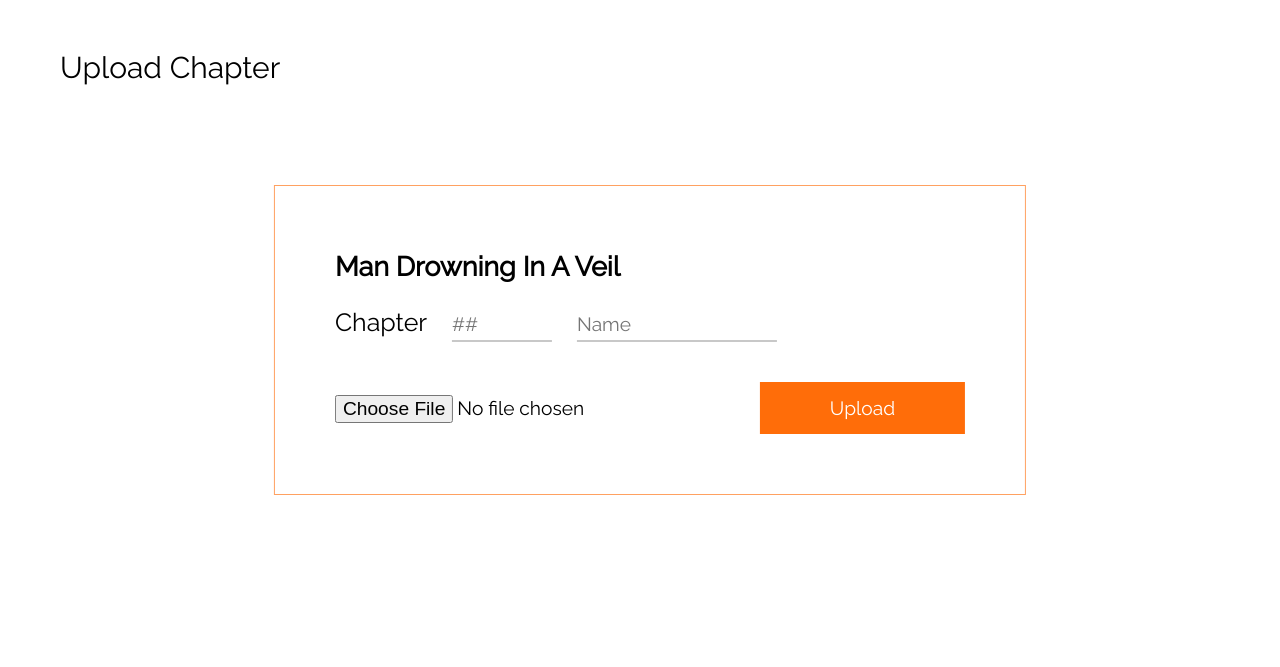
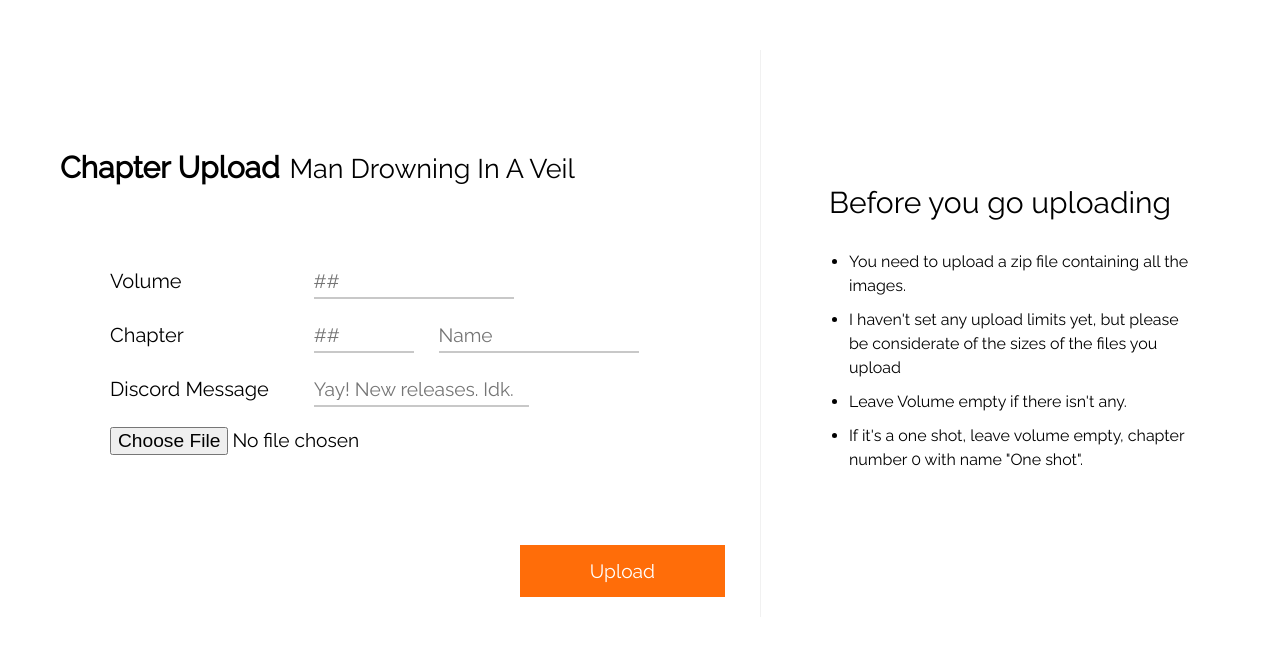
Before and after one commit to Unnatmalkoti/FireSyndicate, a Django app: page /comics/7/chapter/create/ in a window 1280 px wide. Shown: the part 139-806 px from the top of the page. Before the commit the page ends 634 px from the top, so only its background shows below. Run offline with Django 3.2, Linux system fonts and the light colour scheme; a user stored in the database is signed in; data comes from the database, SQL or seed files in the repository; both versions use the stored data as it was after the commit; some libraries are stand-ins or nearby versions.

Commit message:
Updated Chapter Create Screen, added customized discord ping, added volume to Chapters

```diff
--- a/BackgorundService/sendNotif.py
+++ b/BackgorundService/sendNotif.py
@@ -1,6 +1,6 @@
 from discord_webhook import DiscordWebhook, DiscordEmbed
-def send(chapter):
-    webhook = DiscordWebhook(content="<@&595718631984332811>", url='https://discordapp.com/api/webhooks/595905581181698048/qfdi8ZyuuvokzcXThH4JC7iO6_0q4dEhU5MXaM2Yfl56nGiRYOYC66QukxB7gCykhEF6')
+def send(chapter, discord_message):
+    webhook = DiscordWebhook(content="<@&{role_id}> {message}".format(role_id = chapter.comic.discord_role_id, message=discord_message), url='https://discordapp.com/api/webhooks/595905581181698048/qfdi8ZyuuvokzcXThH4JC7iO6_0q4dEhU5MXaM2Yfl56nGiRYOYC66QukxB7gCykhEF6')
     webhook.execute()
 
     domainName = "http://firesyndicate.tk"
--- a/comics/forms.py
+++ b/comics/forms.py
@@ -10,7 +10,9 @@ class ChapterCreateForm(forms.ModelForm):
 
 	class Meta():
 		model = Chapter
-		fields= ["number", "name","comic"]
+		fields= ["number", "name","comic","volume", "discord_message"]
+
+	discord_message = forms.CharField()
 
 class ChapterImagesForm(forms.Form):
 	def __init__(self, *args, **kwargs):
@@ -20,7 +22,6 @@ class ChapterImagesForm(forms.Form):
 		super(ChapterImagesForm, self).__init__(*args, **kwargs)  # and carry on to init the form
 
 	def clean(self):
-
 		for image in self.images:
 			try:
 				im = Image.open(image)
@@ -53,13 +54,14 @@ class ChapterZipForm(forms.Form):
 					image.verify()
 				except:
 					valid = False
-					raise forms.ValidationError(_("Zip should have only images"))
-			return True
+					self.add_error("zip",forms.ValidationError("Zip should have only images"))
+			return valid
 		except :
-			raise forms.ValidationError(_("Upload valid Zip file"))
+			self.add_error("zip",forms.ValidationError("Upload valid Zip file"))
+			return False
 
 
 class ComicCreateForm(forms.ModelForm):
 	class Meta():
 		model = Comic
-		fields= ["title","author","artist", "description", "cover", "status", "default_display_style","tags"]
+		fields= ["title","author","artist", "description", "cover", "status", "default_display_style","tags","discord_role_id"]
--- a/comics/models.py
+++ b/comics/models.py
@@ -18,17 +18,22 @@ class Tag(models.Model):
 class Comic(models.Model):
 
 	display_choices= [("M","Manga Style",), ("W","Webtoon Style")]
-	status_choices = [("W","Working"), ( "H", "On Hold"), ("D", "Dropped"),("I", "Inactive")]
+	status_choices = [("W","Working"),( "H", "On Hold"), ("D", "Dropped"),("I", "Inactive"),("C","Completed")]
 
 	title 					= models.CharField(max_length = 120)
 	author					= models.CharField(max_length = 120)
 	artist					= models.CharField(max_length = 120)
 	description				= models.TextField()
+	cover 					= models.ImageField(upload_to="covers/")
+
 	default_display_style	= models.CharField(choices=display_choices, default="W", max_length=1)
 	tags					= models.ManyToManyField(Tag, verbose_name="Tags", blank=True)
-	cover 					= models.ImageField(upload_to="covers/")
+	discord_role_id			= models.CharField("Discord Role Id", max_length=40)
 	status					= models.CharField(choices=status_choices, default="W",max_length=1)
+
+
 	views_cnt				= models.PositiveIntegerField(default = 0)
+
 
 	def __str__(self):
 		return "{title}".format(title = self.title)
@@ -52,6 +57,8 @@ class Comic(models.Model):
 class Chapter(models.Model):
 	number 			= models.DecimalField(max_digits = 10,  decimal_places = 2)
 	name			= models.CharField(max_length = 120, blank = True, null = True)
+	volume			= models.DecimalField(max_digits=3, decimal_places=1, blank = True, null = True)
+
 	views_cnt		= models.PositiveIntegerField(default = 0, null = False)
 	updated_at 		= models.DateTimeField(auto_now=True)
 	created_at 		= models.DateTimeField(auto_now_add=True)
--- a/comics/templates/comics/chapter_create.html
+++ b/comics/templates/comics/chapter_create.html
@@ -9,24 +9,43 @@
 
 {%block content%}
 <section>
-<div class="section-heading">Upload Chapter</div>
+	<div class="section-heading"><strong>Chapter Upload</strong><span id="comic-title"></span></div>
 	<form class ="upload-form"method="POST" enctype= "multipart/form-data"> {% csrf_token %}
 		{{form.non_field_errors}}
 		{{file_form.non_field_errors}}
 		{%render_field form.comic id="comic-combo-box"%}
-	<p id="comic-title"></p>
+		{{form.volume.errors}}
+		<label for="vol-number"><span>Volume<span></label>
+		{% render_field form.volume id="vol-number" placeholder="##"%}
+		<br>
 		<span>Chapter</span>
 		{{form.number.errors}}
 		{% render_field form.number id="ch-number" placeholder="##"%}
 		{{form.name.errors}}
 		{% render_field form.name id="ch-name" placeholder="Name"%}
 		<br>
+		{{form.discord_message.errors}}
+		<label for="discord-message"><span>Discord Message<span></label>
+		{%render_field form.discord_message id="discord-message" placeholder="Yay! New releases. Idk."%}
+		<br>
 		{{file_form.zip.errors}}
 		{% render_field file_form.zip id="zip"%}
 
 		<input type="submit" class="button primary-btn" value="Upload">
 	</form>
-<section>
+</section>
+<section class="right-section">
+<div>
+	<div class="section-heading">Before you go uploading</div>
+	<ul class="guide-ul">
+		<li>You need to upload a zip file containing all the images.</li>
+		<li>I haven't set any upload limits yet, but please be considerate of the sizes of the files you upload</li>
+		<li>Leave Volume empty if there isn't any.</li>
+		<li>If it's a one shot, leave volume empty, chapter number 0 with name "One shot".</li>
+	</ul>
+<div>
+
+</section>
 <script>
 	var comboBox =document.querySelector("#comic-combo-box");
 	var seriesText = comboBox.options[comboBox.selectedIndex].text;
--- a/comics/templates/comics/comic_create.html
+++ b/comics/templates/comics/comic_create.html
@@ -55,6 +55,11 @@
 				</tr>
 
 				<tr class="secondary-fields">
+					<td><label for="role-id">Discord Role Id: </label></td>
+					<td>{%render_field form.discord_role_id id="role-id" placeholder="Role Id"%}{{form.discord_role_id.errors}}</td>
+				</tr>
+
+				<tr class="secondary-fields">
 					<td><label for="desc">Description: </label></td>
 					<td>{%render_field form.description id="desc" class="desc" placeholder="Description"%}{{form.description.errors}}</td>
 				</tr>
--- a/comics/templates/comics/comic_detail.html
+++ b/comics/templates/comics/comic_detail.html
@@ -46,7 +46,11 @@
 	</table>
 
 	<table class="content-table">
+
+
 	{% for chapter in queryset %}
+		{%if chapter.volume is not None%}{% ifchanged %}
+		<tr><td><h4 class="volume-h4">Volume {{chapter.volume|floatformat}}</h4></td></tr>{% endifchanged %}{%endif%}
 
 		<tr class="table-row" onclick="goto('{{chapter.get_absolute_url}}')">
 		<td class="chapter-title">Chapter {{chapter.number|floatformat}}</a></td>
--- a/comics/templates/comics/comic_list.html
+++ b/comics/templates/comics/comic_list.html
@@ -13,7 +13,7 @@
 <div class= "section-heading">All Comics
 	{%if user.is_authenticated%}
 	<a href="{%url 'comic-create'%}" class="options">
-	<img src="{%static 'assets/plus-symbol.svg'%}" class="icon" alt="Plus icon"> Add Comic<
+	<img src="{%static 'assets/plus-symbol.svg'%}" class="icon" alt="Plus icon"> Add Comicgit
 	</a>
 	{%endif%}
 </div>
--- a/comics/views.py
+++ b/comics/views.py
@@ -57,9 +57,9 @@ def comic_detail_view(request, pk):
 	current_comic = get_object_or_404(Comic, pk =pk)
 	current_comic.views_cnt += 1
 	current_comic.save()
-	queryset = Chapter.objects.filter(comic = current_comic).order_by("-created_at")
+	queryset = Chapter.objects.filter(comic = current_comic).order_by("-volume", "-number")
 
-	context = {
+	context =	{
 	'object_data'	: current_comic,
 	'queryset'		: queryset
 	}
@@ -134,12 +134,13 @@ def chapter_create_view(request, pk):
 		file_form = ChapterZipForm(request.POST or None, request.FILES or None)
 		form = ChapterCreateForm(request.POST or None)
 
-		saved_chapter = saveChapter.save(fileForm = file_form, chapterForm = form, request = request)
-		try:
-			sendNotif.send(saved_chapter)
-		except:
-			pass
-		return redirect("chapter-view",saved_chapter.pk)
+		if file_form.is_valid() and form.is_valid():
+			saved_chapter = saveChapter.save(fileForm = file_form, chapterForm = form, request = request)
+			try:
+				sendNotif.send(saved_chapter, form.cleaned_data['discord_message'])
+			except:
+				pass
+			return redirect("chapter-view",saved_chapter.pk)
 
 	else:
 		form = ChapterCreateForm(initial={'comic': current_comic})
--- a/fire_syndicate/settings/dev.py
+++ b/fire_syndicate/settings/dev.py
@@ -4,7 +4,7 @@ from fire_syndicate.settings.base import *
 
 SECRET_KEY = 'txw!_rv4wd3ftzbi^kv8k86%)9$itfgdfgdfgdfgsdfgse00%=0(1p9p42xo9wv(b5'
 
-
+DEBUG=True
 
 try:
     from fire_syndicate.settings.local import *
--- a/fire_syndicate/settings/production.py
+++ b/fire_syndicate/settings/production.py
@@ -8,9 +8,9 @@ try:
 except:
     pass
 
-DEBUG = False
+DEBUG = True
 
-ALLOWED_HOSTS = ["firesyndicate.tk"]
+ALLOWED_HOSTS = ["firesyndicate.tk","localhost"]
 #CSRF_COOKIE_SECURE = True
 #SESSION_COOKIE_SECURE = True
 STATIC_ROOT = os.path.join( BASE_DIR,"static_cdn")
--- a/static/css/forms/chapter-upload-form.css
+++ b/static/css/forms/chapter-upload-form.css
@@ -1,10 +1,34 @@
+.wrapper
+{
+    display: grid;
+    grid-template-columns: 3fr 2fr;
+}
+
 section
 {
     position: relative;
+    display: flex;
+    flex-direction: column;
 }
+
+.right-section
+{
+    border-left: 1px solid #f1f1f1;
+    flex-direction: row;
+    padding: 10%;
+    display: flex;
+    align-items: center;
+}
+
+.right-section .section-heading
+{
+    margin: 0;
+}
+
+
 .section-heading
 {
-	display: flex;
+	margin-top: 100px;
     justify-content: space-between;
     align-items: baseline;
     font-size: 30px;
@@ -20,14 +44,14 @@ section
 #comic-title
 {
     font-size: 27px;
-    font-weight: bold;
+
     margin: 15px 10px;
 }
 .upload-form span
 {
     margin: 10px;
     display: inline-block;
-    font-size: 25px;
+    font-size: 20px;
 
 }
 
@@ -39,24 +63,21 @@ section
 }
 .upload-form
 {
+    margin-top: 60px;
+    margin-left: 60px;
     display: inline-block;
-    position: relative;
-    top: 10vh;
-    left: 50%;
-    transform: translateX(-50%);
-    padding: 50px;
-    border: 1px solid #ff6d09a3;
 
 }
 
-#ch-number, #ch-name
+#ch-number, #ch-name, #vol-number,#discord-message
 {
        padding: 5px 0px;
        border-style: none;
        border-bottom: 2px solid #70707061;
-       transition: border 300ms ease-in;
+       transition: border 200ms ease-in;
 }
-#ch-number:focus, #ch-name:focus
+#ch-number:focus, #ch-name:focus,
+#vol-number:focus, #discord-message:focus
 {
     outline: none;
     border-color: #FF6D0D;
@@ -73,6 +94,14 @@ input[type=number]::-webkit-outer-spin-button {
 {
     min-width: 25px;
     max-width: 100px;
+    margin-left: 115px;
+}
+
+#vol-number
+{
+    margin-left: 97px;
+    width: auto;
+    max-width: 200px;
 }
 
 #ch-name{
@@ -82,7 +111,7 @@ input[type=number]::-webkit-outer-spin-button {
 
 .button
 {
-    margin-top: 30px!important;
+    margin-top: 30px;
     padding: 15px 70px;
     border-style: none;
 }
@@ -93,7 +122,10 @@ input[type=number]::-webkit-outer-spin-button {
 
 .primary-btn
 {
+    margin-top:80px !important;
     background-color: #FF6D09;
+    float: right;
+    margin-right: 25px !important;
     color: white;
 }
 
@@ -103,6 +135,18 @@ input[type=number]::-webkit-outer-spin-button {
     color: #292826;
     padding: 10px;
     background: #f1f1f1;
+}
+
+.guide-ul
+{
+    padding-left: 40px;
+    line-height: 1.5;
+    margin-top: 20px;
+}
+
+.guide-ul >li
+{
+    margin: 10px 0px;
 }
 
 @media(max-width:768px)
@@ -127,3 +171,24 @@ input[type=number]::-webkit-outer-spin-button {
 
 
 }
+
+@media(max-width: 1150px)
+{
+    .wrapper
+    {
+        display: flex;
+        flex-direction: column-reverse;
+    }
+
+    .right-section
+    {
+        border-left-style: none;
+        border-bottom: 1px solid #f1f1f1;
+        flex-direction: row;
+        padding: 10%;
+        display: flex;
+        align-items: center;
+    }
+
+
+}
```
Also changed, not shown: fire_syndicate/settings/local.py (+11 -11 lines), static/css/comic-detail.css (+7 -1 lines), comics/migrations/0008_comic_discord_role_id.py (added), comics/migrations/0009_auto_20190802_1559.py (added), db.sqlite3. Lines whose indentation alone changed are shown as unchanged.
